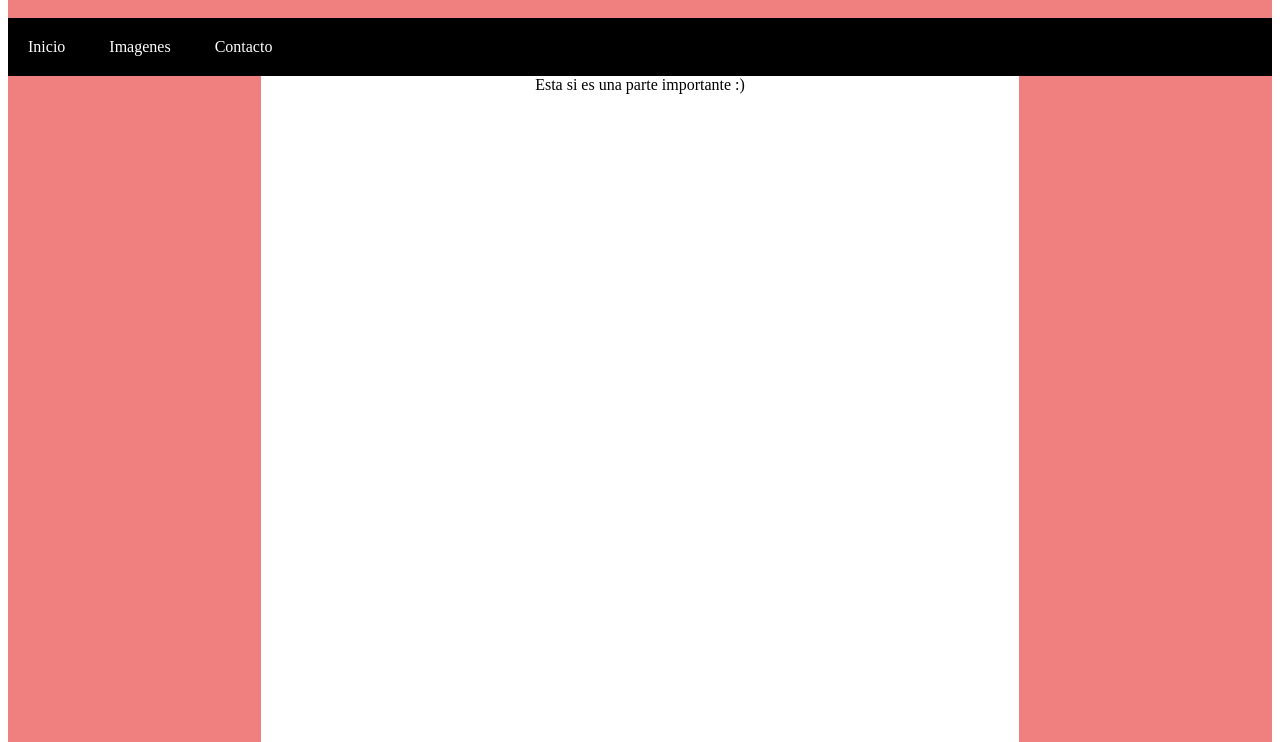
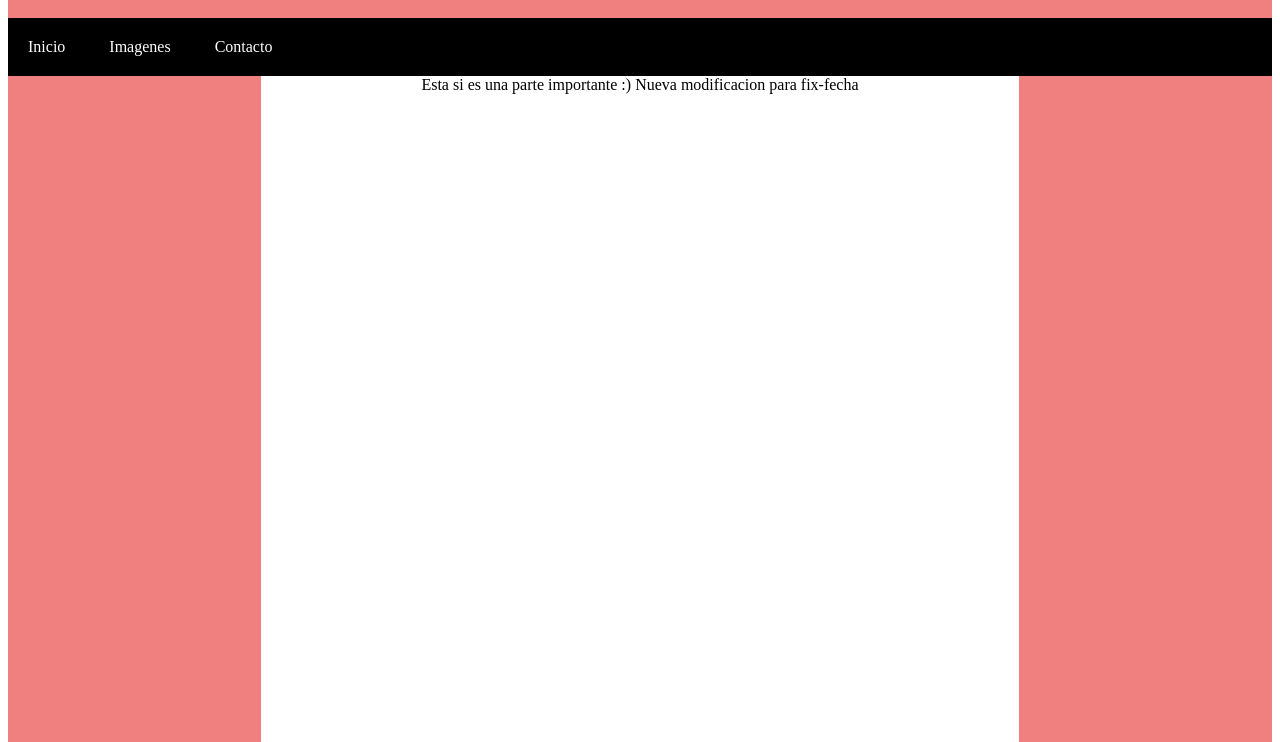
Before and after one commit to laurachan000/PruebasGit, a plain HTML site: page index.html in a window 1280 px wide. Shown: the part 58-800 px from the top of the page. Drawn offline with Linux system fonts and the light colour scheme.

Commit message:
modificacion de index en la rama fixed

```diff
--- a/index.html
+++ b/index.html
@@ -31,7 +31,7 @@
         </aside>
         <section>
 
-            Esta si es una parte importante :)
+            Esta si es una parte importante :) Nueva modificacion para fix-fecha
 
         </section>
 
```
